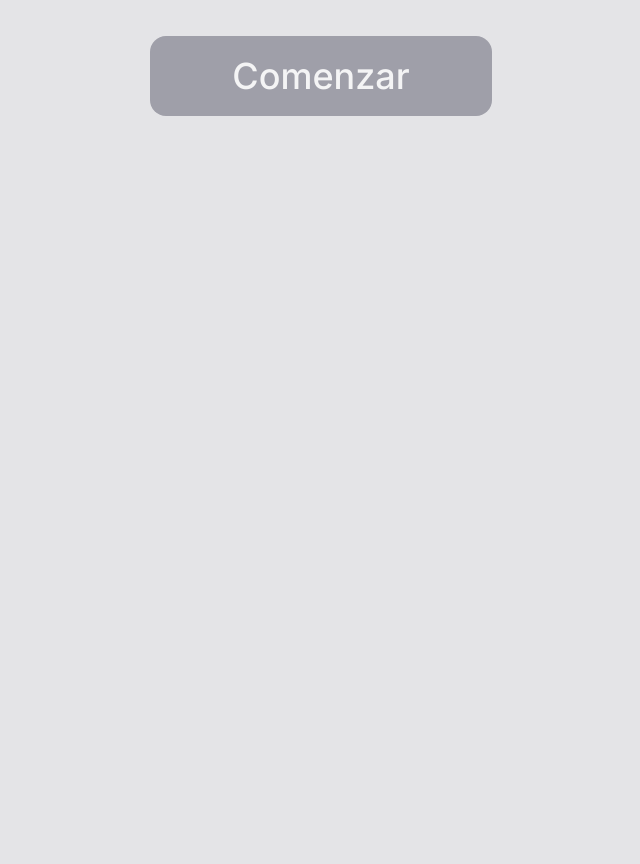
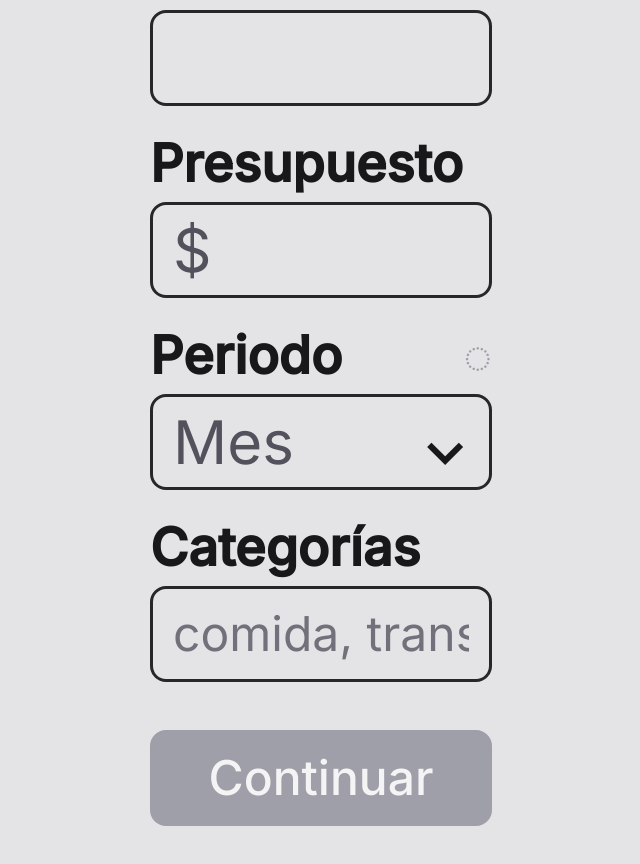
Before and after one commit to FelipeTM25/Unicash, a React (Vite) app: page / in a window 1280 px wide. Shown: the part 600-1464 px from the top of the page, without its empty margins (319-959 px from the left). Before the commit the page ends 852 px from the top, so only its background shows below. Built offline with nearby package versions, Linux system fonts and the light colour scheme.

Commit message:
Diseño base para pantalla AJUSTES INICIALES

```diff
--- /dev/null
+++ b/src/components/ContinueButton.tsx
@@ -0,0 +1,10 @@
+export function ContinueButton() {
+    return (
+        <button
+            type="button"
+            className="h-24 w-full rounded-2xl bg-zinc-400 text-5xl font-medium text-zinc-100"
+        >
+            Continuar
+        </button>
+    )
+}
--- /dev/null
+++ b/src/components/FormField.tsx
@@ -0,0 +1,22 @@
+type FormFieldProps = {
+    label: string
+    placeholder?: string
+    prefix?: string
+    type?: 'text' | 'number'
+}
+
+export function FormField({ label, placeholder, prefix, type = 'text' }: FormFieldProps) {
+    return (
+        <label className="flex w-full flex-col gap-3">
+            <span className="text-[52px] leading-none font-semibold text-zinc-900">{label}</span>
+            <div className="flex h-24 w-full items-center gap-3 rounded-2xl border-[3px] border-zinc-800 px-5">
+                {prefix ? <span className="text-6xl font-normal text-zinc-600">{prefix}</span> : null}
+                <input
+                    type={type}
+                    placeholder={placeholder}
+                    className="w-full border-none bg-transparent text-5xl font-normal text-zinc-800 placeholder:text-zinc-500 outline-none"
+                />
+            </div>
+        </label>
+    )
+}
--- /dev/null
+++ b/src/components/SelectField.tsx
@@ -0,0 +1,28 @@
+type SelectFieldProps = {
+    label: string
+    value: string
+    withEye?: boolean
+}
+
+export function SelectField({ label, value, withEye = false }: SelectFieldProps) {
+    return (
+        <div className="flex w-full flex-col gap-3">
+            <div className="flex items-center justify-between">
+                <span className="text-[52px] leading-none font-semibold text-zinc-900">{label}</span>
+                {withEye ? (
+                    <span className="text-5xl text-zinc-400" aria-hidden>
+                        ◌
+                    </span>
+                ) : null}
+            </div>
+
+            <button
+                type="button"
+                className="flex h-24 w-full items-center justify-between rounded-2xl border-[3px] border-zinc-800 px-5"
+            >
+                <span className="text-6xl font-normal text-zinc-600">{value}</span>
+                <span className="text-6xl font-semibold text-zinc-900">⌄</span>
+            </button>
+        </div>
+    )
+}
--- a/src/main.tsx
+++ b/src/main.tsx
@@ -1,10 +1,10 @@
 import { StrictMode } from 'react'
 import { createRoot } from 'react-dom/client'
 import './index.css'
-import { InicioPage } from './pages/InicioPage'
+import { ComencemosPage } from './pages/ComencemosPage.tsx'
 
 createRoot(document.getElementById('root')!).render(
   <StrictMode>
-    <InicioPage />
+    <ComencemosPage />
   </StrictMode>,
 )
--- /dev/null
+++ b/src/pages/ComencemosPage.tsx
@@ -0,0 +1,28 @@
+import { ContinueButton } from '../components/ContinueButton'
+import { FormField } from '../components/FormField'
+import { MobileScreen } from '../components/MobileScreen'
+import { SelectField } from '../components/SelectField'
+
+export function ComencemosPage() {
+    return (
+        <MobileScreen>
+            <div className="mx-auto flex w-full max-w-160 flex-1 flex-col">
+                <h2 className="text-center text-7xl font-bold tracking-wide text-zinc-900">UNICASH</h2>
+
+                <h1 className="mt-10 text-[92px] leading-tight font-bold text-zinc-900">Comencemos</h1>
+                <p className="mt-5 text-[54px] leading-tight text-zinc-900">Ingresa los siguientes datos:</p>
+
+                <div className="mt-10 flex flex-col gap-8">
+                    <FormField label="Nombre" />
+                    <FormField label="Presupuesto" prefix="$" type="number" />
+                    <SelectField label="Periodo" value="Mes" withEye />
+                    <FormField label="Categorías" placeholder="comida, transporte" />
+                </div>
+
+                <div className="mt-auto pb-10 pt-12">
+                    <ContinueButton />
+                </div>
+            </div>
+        </MobileScreen>
+    )
+}
--- a/src/pages/InicioPage.tsx
+++ b/src/pages/InicioPage.tsx
@@ -2,7 +2,11 @@ import { LogoBadge } from '../components/LogoBadge'
 import { MobileScreen } from '../components/MobileScreen'
 import { StartButton } from '../components/StartButton'
 
-export function InicioPage() {
+type InicioPageProps = {
+    onStart?: () => void
+}
+
+export function InicioPage({ onStart }: InicioPageProps) {
     return (
         <MobileScreen>
             <div className="mt-4 flex flex-1 flex-col items-center">
@@ -11,7 +15,7 @@ export function InicioPage() {
                 <h1 className="mt-14 text-5xl font-bold tracking-wide text-zinc-900 sm:mt-16 sm:text-6xl">UNICASH</h1>
 
                 <div className="mt-auto w-full pb-16 sm:pb-20">
-                    <StartButton />
+                    <StartButton onClick={onStart} />
                 </div>
             </div>
         </MobileScreen>
```
